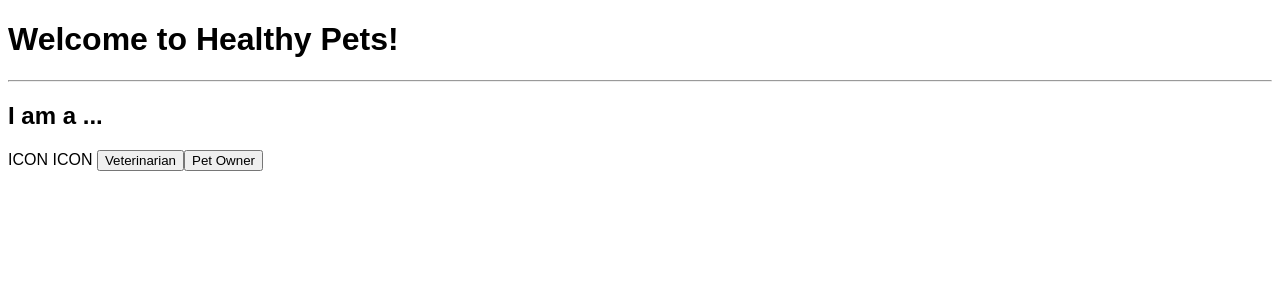
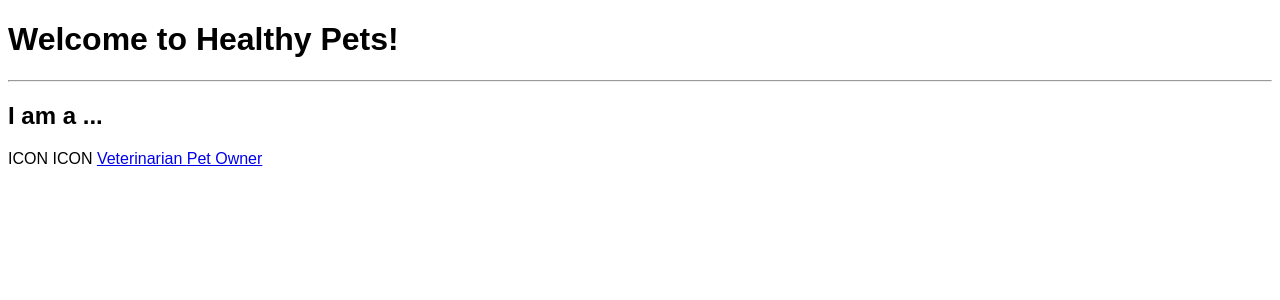
Before and after one commit to Ivo-Gatzinski/healthy-pets, a React (Create React App) app in the folder client/: page / in a window 1280 px wide. Shown: the top 300 px of the page. Built offline with nearby package versions, Linux system fonts and the light colour scheme.

Commit message:
fixed the link on landing page

```diff
--- a/client/src/App.js
+++ b/client/src/App.js
@@ -26,7 +26,7 @@ function App() {
             <Route exact path="/">
               <Landing />
             </Route>
-            <Route path="/login">
+            <Route path="/vetlogin">
               <VetLogin />
             </Route>
             <Route path="/vetpets">
@@ -38,7 +38,7 @@ function App() {
             <Route path="/signup">
               <VetSignUp />
             </Route>
-            <Route path="/login">
+            <Route path="/ownerlogin">
               <OwnerLogin />
             </Route>
             <Route path="/notes">
--- a/client/src/pages/Landing.js
+++ b/client/src/pages/Landing.js
@@ -1,4 +1,4 @@
-
+import { Link } from "react-router-dom";
 
 export default function Landing() {
 
@@ -8,9 +8,8 @@ export default function Landing() {
       <hr />
       <h2> I am a ...</h2>
       <> ICON </> <> ICON </>
-      <button> Veterinarian </button>
-      <button> Pet Owner </button>
-
+      <Link to="/vetlogin"> Veterinarian </Link>
+      <Link to="/ownerlogin"> Pet Owner </Link>
     </div>
   );
 }
```
